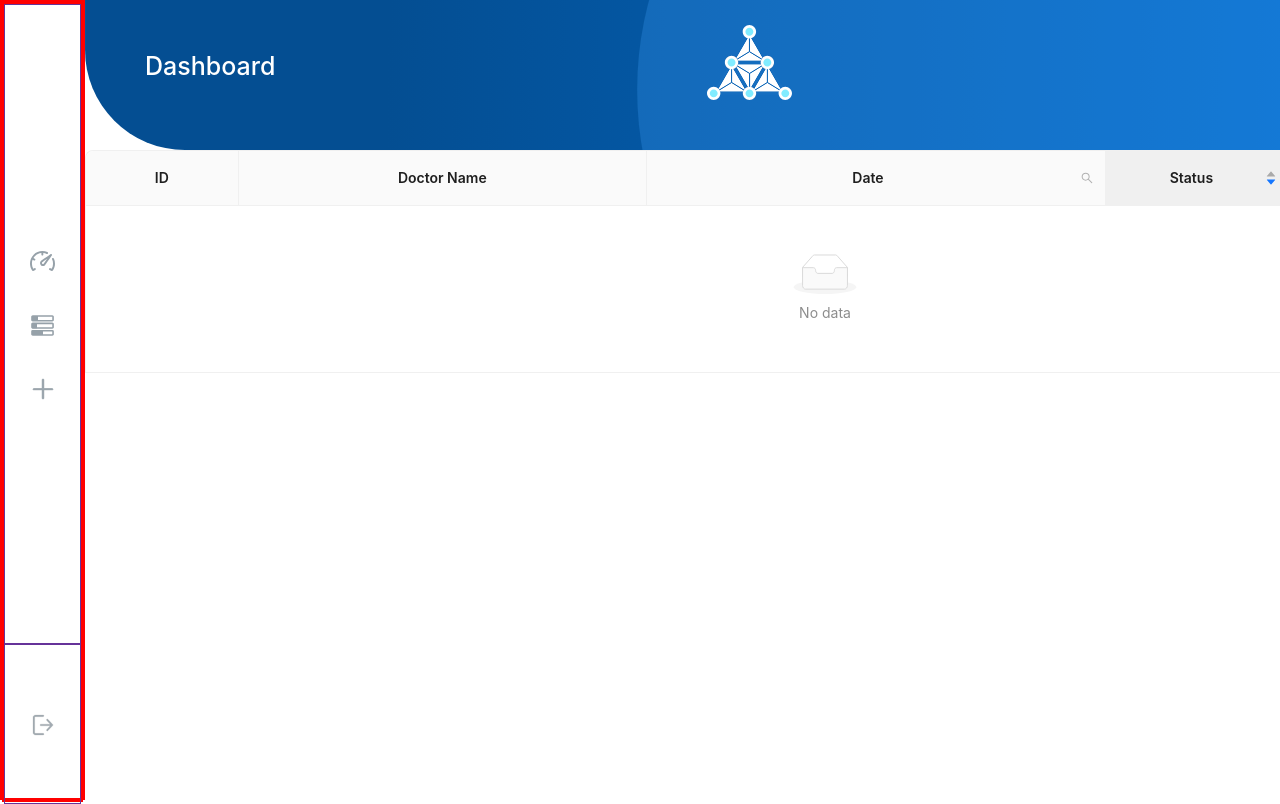
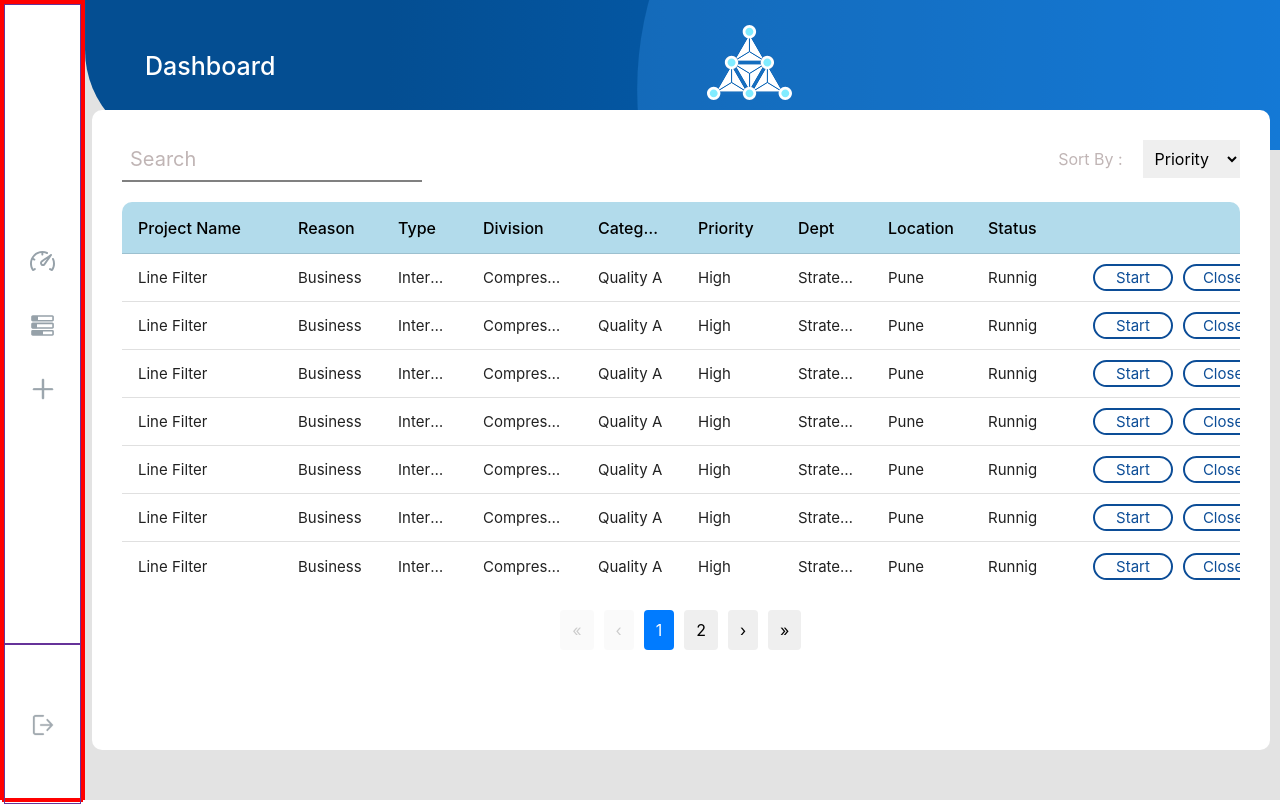
Before and after one commit to RohanPatil-dev/Company-Frontend, a React (Create React App) app: page / in a window 1280 px wide. Shown: the top 804 px of the page. Built offline with nearby package versions, Linux system fonts and the light colour scheme.

Commit message:
datatable added successfully

```diff
--- a/package.json
+++ b/package.json
@@ -4,6 +4,7 @@
   "private": true,
   "dependencies": {
     "@ant-design/icons": "^5.4.0",
+    "@fortawesome/fontawesome-free": "^6.6.0",
     "@reduxjs/toolkit": "^2.2.7",
     "@testing-library/jest-dom": "^5.17.0",
     "@testing-library/react": "^13.4.0",
@@ -15,6 +16,7 @@
     "highcharts": "^11.4.8",
     "highcharts-react-official": "^3.2.1",
     "react": "^18.3.1",
+    "react-data-table-component": "^7.6.2",
     "react-dom": "^18.3.1",
     "react-highlight-words": "^0.20.0",
     "react-loader-spinner": "^6.1.6",
--- a/src/App.js
+++ b/src/App.js
@@ -3,6 +3,7 @@ import React from 'react';
 import "./CSS/Signin.css"
 import "./CSS/Dashboard.css"
 import "./CSS/Project-Form.css"
+import "./CSS/DataTable.css"
 
 import Main from './Components/Main';
 
--- /dev/null
+++ b/src/CSS/DataTable.css
@@ -0,0 +1,60 @@
+* {
+    margin: 0;
+    padding: 0;
+    box-sizing: border-box;
+}
+
+.d-Table {
+    background-color: rgb(227, 227, 227);
+    height: 100vh;
+}
+
+.dataTable {
+    padding: 30px;
+    position: relative;
+    bottom: 40px;
+    left: 7px;
+    width: 92vw;
+    background-color: white;
+    border-radius: 10px;
+    height: 80vh;
+}
+
+.searchTable {
+    display: flex;
+    flex-direction: row;
+    justify-content: space-between;
+}
+
+.sort {
+    outline: none;
+    border: none;
+    border-bottom: 2px solid gray;
+}
+
+.sort::placeholder {
+    font-size: 20px;
+    color: rgb(192, 181, 181);
+}
+
+.status-btn {
+    width: 80px;
+    border: 2px solid #0c4d97;
+    background-color: white;
+    padding: 2px;
+    border-radius: 20px;
+    color: #0c4d97;
+    margin-left: 5px;
+    outline: none;
+}
+
+.status-btn-active {
+    background-color: #0c4d97;
+    color: white;
+    width: 80px;
+    border: 2px solid #0c4d97;
+    padding: 2px;
+    border-radius: 20px;
+    margin-left: 5px;
+    outline: none;
+}
--- /dev/null
+++ b/src/Components/DataTable/CustomPagination.jsx
@@ -0,0 +1,114 @@
+import React from "react";
+
+function CustomPagination({ currentPage, totalPages, onPageChange }) {
+  const handlePageChange = (page) => {
+    if (page >= 1 && page <= totalPages) {
+      onPageChange(page);
+    }
+  };
+
+  const buttonStyle = {
+    border: "none",
+    padding: "8px 12px",
+    margin: "0 5px",
+    borderRadius: "4px",
+    cursor: "pointer",
+  };
+
+  const activeButtonStyle = {
+    ...buttonStyle,
+    backgroundColor: "#007bff",
+    color: "white",
+  };
+
+  const disabledButtonStyle = {
+    ...buttonStyle,
+    color: "#ccc",
+    cursor: "not-allowed",
+  };
+
+  const pageNumbers = [];
+
+  // Always show the first page
+  pageNumbers.push(
+    <button
+      key={1}
+      onClick={() => handlePageChange(1)}
+      style={currentPage === 1 ? activeButtonStyle : buttonStyle}
+    >
+      1
+    </button>
+  );
+
+  // If the current page is greater than 4, show ellipsis
+  if (currentPage > 4) {
+    pageNumbers.push(<span key="ellipsis1">...</span>);
+  }
+
+  // Show 3 pages around the current page
+  for (let i = Math.max(2, currentPage - 1); i <= Math.min(currentPage + 2, totalPages - 1); i++) {
+    pageNumbers.push(
+      <button
+        key={i}
+        onClick={() => handlePageChange(i)}
+        style={currentPage === i ? activeButtonStyle : buttonStyle}
+      >
+        {i}
+      </button>
+    );
+  }
+
+  // If the current page is less than totalPages - 3, show ellipsis
+  if (currentPage < totalPages - 3) {
+    pageNumbers.push(<span key="ellipsis2">...</span>);
+  }
+
+  // Always show the last page
+  pageNumbers.push(
+    <button
+      key={totalPages}
+      onClick={() => handlePageChange(totalPages)}
+      style={currentPage === totalPages ? activeButtonStyle : buttonStyle}
+    >
+      {totalPages}
+    </button>
+  );
+
+  return (
+    <div style={{ display: "flex", justifyContent: "center", alignItems: "center", marginTop: "20px" }}>
+      <button
+        onClick={() => handlePageChange(1)}
+        style={currentPage === 1 ? disabledButtonStyle : buttonStyle}
+        disabled={currentPage === 1}
+      >
+        &laquo;
+      </button>
+      <button
+        onClick={() => handlePageChange(currentPage - 1)}
+        style={currentPage === 1 ? disabledButtonStyle : buttonStyle}
+        disabled={currentPage === 1}
+      >
+        &lsaquo;
+      </button>
+
+      {pageNumbers}
+
+      <button
+        onClick={() => handlePageChange(currentPage + 1)}
+        style={currentPage === totalPages ? disabledButtonStyle : buttonStyle}
+        disabled={currentPage === totalPages}
+      >
+        &rsaquo;
+      </button>
+      <button
+        onClick={() => handlePageChange(totalPages)}
+        style={currentPage === totalPages ? disabledButtonStyle : buttonStyle}
+        disabled={currentPage === totalPages}
+      >
+        &raquo;
+      </button>
+    </div>
+  );
+}
+
+export default CustomPagination;
--- a/src/Components/DataTable/D_Table.jsx
+++ b/src/Components/DataTable/D_Table.jsx
@@ -1,195 +1,209 @@
-import React, { useRef, useState } from "react"
+import React, { useState, useEffect } from "react";
+import DataTable from "react-data-table-component";
+import CustomPagination from "./CustomPagination"; // Import the custom pagination component
+import '@fortawesome/fontawesome-free/css/all.min.css'; // Import FontAwesome CSS
 
-// for data table
-import { Button, Input, Space, Table, Popconfirm } from 'antd';
-import { SearchOutlined } from '@ant-design/icons';
-
-import Highlighter from 'react-highlight-words';
 
 export default function D_Table() {
 
-  // data table code
+  const data = [
+    { id: 1, projectName: "Line Filter", Reason: "Business", Type: "Internal", Division: "Compressor", Category: "Quality A", Priority: "High", Dept: "Strategy", Location: "Pune", Status: "Runnig", action: "" },
+    { id: 2,  projectName: "Line Filter", Reason: "Business", Type: "Internal", Division: "Compressor", Category: "Quality A", Priority: "High", Dept: "Strategy", Location: "Pune", Status: "Runnig", action: "" },
+    { id: 3,  projectName: "Line Filter", Reason: "Business", Type: "Internal", Division: "Compressor", Category: "Quality A", Priority: "High", Dept: "Strategy", Location: "Pune", Status: "Runnig", action: "" },
+    { id: 4,  projectName: "Line Filter", Reason: "Business", Type: "Internal", Division: "Compressor", Category: "Quality A", Priority: "High", Dept: "Strategy", Location: "Pune", Status: "Runnig", action: "" },
+    { id: 5,  projectName: "Line Filter", Reason: "Business", Type: "Internal", Division: "Compressor", Category: "Quality A", Priority: "High", Dept: "Strategy", Location: "Pune", Status: "Runnig", action: "" },
+    { id: 6,  projectName: "Line Filter", Reason: "Business", Type: "Internal", Division: "Compressor", Category: "Quality A", Priority: "High", Dept: "Strategy", Location: "Pune", Status: "Runnig", action: "" },
+    { id: 7,  projectName: "Line Filter", Reason: "Business", Type: "Internal", Division: "Compressor", Category: "Quality A", Priority: "High", Dept: "Strategy", Location: "Pune", Status: "Runnig", action: "" },
+    { id: 8,  projectName: "Line Filter", Reason: "Business", Type: "Internal", Division: "Compressor", Category: "Quality A", Priority: "High", Dept: "Strategy", Location: "Pune", Status: "Runnig", action: "" },
+    { id: 9,  projectName: "Line Filter", Reason: "Business", Type: "Internal", Division: "Compressor", Category: "Quality A", Priority: "High", Dept: "Strategy", Location: "Pune", Status: "Runnig", action: "" },
+    { id: 10,  projectName: "Line Filter", Reason: "Business", Type: "Internal", Division: "Compressor", Category: "Quality A", Priority: "High", Dept: "Strategy", Location: "Pune", Status: "Runnig", action: "" },
+    { id: 11,  projectName: "Line Filter", Reason: "Business", Type: "Internal", Division: "Compressor", Category: "Quality A", Priority: "High", Dept: "Strategy", Location: "Pune", Status: "Runnig", action: "" },
+    { id: 12,  projectName: "Line Filter", Reason: "Business", Type: "Internal", Division: "Compressor", Category: "Quality A", Priority: "High", Dept: "Strategy", Location: "Pune", Status: "Runnig", action: "" },
+  ]
 
-  const [searchText, setSearchText] = useState('');
-  const [searchedColumn, setSearchedColumn] = useState('');
-  const searchInput = useRef(null);
 
-  const handleSearch = (selectedKeys, confirm, dataIndex) => {
-    confirm();
-    setSearchText(selectedKeys[0]);
-    setSearchedColumn(dataIndex);
-  };
+  const [buttonSelection, setButtonSelection] = useState({id : null,action : null})
 
-  const handleReset = (clearFilters) => {
-    clearFilters();
-    setSearchText('');
-  };
+  function handleButtonClick(row,action) {
+    setButtonSelection({id : row.id,action : action});
+  }
 
-  const getColumnSearchProps = (dataIndex) => ({
-    filterDropdown: ({ setSelectedKeys, selectedKeys, confirm, clearFilters, close }) => (
-      <div
-        style={{
-          padding: 8,
-        }}
-        onKeyDown={(e) => e.stopPropagation()}
-      >
-        <Input
-          ref={searchInput}
-          placeholder={`Search ${dataIndex}`}
-          value={selectedKeys[0]}
-          onChange={(e) => setSelectedKeys(e.target.value ? [e.target.value] : [])}
-          onPressEnter={() => handleSearch(selectedKeys, confirm, dataIndex)}
-          style={{
-            marginBottom: 8,
-            display: 'block',
-          }}
-        />
-        <Space>
-          <Button
-            type="primary"
-            onClick={() => handleSearch(selectedKeys, confirm, dataIndex)}
-            icon={<SearchOutlined />}
-            size="small"
-            style={{
-              width: 90,
-            }}
-          >
-            Search
-          </Button>
-          <Button
-            onClick={() => clearFilters && handleReset(clearFilters)}
-            size="small"
-            style={{
-              width: 90,
-            }}
-          >
-            Reset
-          </Button>
-          <Button
-            type="link"
-            size="small"
-            onClick={() => {
-              confirm({
-                closeDropdown: false,
-              });
-              setSearchText(selectedKeys[0]);
-              setSearchedColumn(dataIndex);
-            }}
-          >
-            Filter
-          </Button>
-          <Button
-            type="link"
-            size="small"
-            onClick={() => {
-              close();
-            }}
-          >
-            close
-          </Button>
-        </Space>
-      </div>
-    ),
-    filterIcon: (filtered) => (
-      <SearchOutlined
-        style={{
-          color: filtered ? '#1677ff' : undefined,
-        }}
-      />
-    ),
-    onFilter: (value, record) =>
-      record[dataIndex].toString().toLowerCase().includes(value.toLowerCase()),
-    onFilterDropdownOpenChange: (visible) => {
-      if (visible) {
-        setTimeout(() => searchInput.current?.select(), 100);
+
+  const [records, setRecords] = useState(data);
+  const [currentPage, setCurrentPage] = useState(1);
+  const [sortPriority, setSortPriority] = useState("all");
+  const rowsPerPage = 7;
+
+  function handleFilter(event) {
+    const filteredData = data.filter((value) =>
+      value.name.toLowerCase().includes(event.target.value.toLowerCase())
+    );
+    setRecords(filteredData);
+    setCurrentPage(1);
+  }
+
+  function handleSort(event) {
+    const sortValue = event.target.value;
+    setSortPriority(sortValue);
+
+    const priorityOrder = ["high", "medium", "low"];
+    const sortIndex = priorityOrder.indexOf(sortValue);
+
+    const sortedData = data.sort((a, b) => {
+      const aPriorityIndex = priorityOrder.indexOf(a.priority);
+      const bPriorityIndex = priorityOrder.indexOf(b.priority);
+
+      if (sortValue === "all") {
+        return aPriorityIndex - bPriorityIndex; // Default sorting
+      } else {
+        return (aPriorityIndex === sortIndex ? -1 : (bPriorityIndex === sortIndex ? 1 : 0)) ||
+          (aPriorityIndex - bPriorityIndex);
       }
-    },
-    render: (text) =>
-      searchedColumn === dataIndex ? (
-        <Highlighter
-          highlightStyle={{
-            backgroundColor: '#ffc069',
-            padding: 0,
-          }}
-          searchWords={[searchText]}
-          autoEscape
-          textToHighlight={text ? text.toString() : ''}
-        />
-      ) : (
-        text
-      ),
-  });
+    });
 
-  // const modifiedData = appointments.map(({ body, index, ...item }) => ({
-  //   ...item,
-  //   key: item.id,
-  //   comment: body
-  // }))
+    setRecords(sortedData);
+    setCurrentPage(1);
+  }
 
-  // console.log("modify", modifiedData);
+  const paginatedData = records.slice(
+    (currentPage - 1) * rowsPerPage,
+    currentPage * rowsPerPage
+  );
 
-  // pagination purpose
-  const [currentPage, setcurrentPage] = useState(1)
+  const totalPages = Math.ceil(records.length / rowsPerPage);
 
-  let pageSize = 10
+  useEffect(() => {
+    setCurrentPage(1);
+  }, [records]);
 
   const columns = [
     {
-      title: "ID",
-      key: "index",
-      render: (text, record, index) => (currentPage - 1) * pageSize + index + 1,
-      width: '0.3%',
-      align: "center",
+      name: "Project Name",
+      selector: (row) => row.projectName,
+      width: '160px',
+    },
+    {
+      name: "Reason",
+      selector: (row) => row.Reason,
+      width: '100px',
+    },
+    {
+      name: "Type",
+      selector: (row) => row.Type,
+      width: '85px',
+    },
+    {
+      name: "Division",
+      selector: (row) => row.Division,
+      width: '115px',
+    },
+    {
+      name: "Category",
+      selector: (row) => row.Category,
+      width: '100px',
+    },
+    {
+      name: "Priority",
+      selector: (row) => row.Priority,
+      width: '100px',
+    },
+    {
+      name: "Dept",
+      selector: (row) => row.Dept,
+      width: '90px',
+    },
+    {
+      name: "Location",
+      selector: (row) => row.Location,
+      width: '100px',
+    },
+    {
+      name: "Status",
+      selector: (row) => row.Status,
+      width: '100px',
+    },
+    {
+      name: "",
+      cell: (row) => (
+        <div style={{ display: "flex", gap: "5px" }}>
+          <button  onClick={() => {handleEdit(row); handleButtonClick(row,"Start")}} className={`${buttonSelection.id === row.id && buttonSelection.action === "Start" ? 'status-btn-active' : 'status-btn'}`}>Start</button>
+          <button onClick={() => {handleDelete(row); handleButtonClick(row,"Close")}}  className={`${buttonSelection.id === row.id && buttonSelection.action === "Close" ? 'status-btn-active' : 'status-btn'}`}>Close</button>
+          <button onClick={() => {handleView(row); handleButtonClick(row,"Cancel")}}  className={`${buttonSelection.id === row.id && buttonSelection.action === "Cancel" ? 'status-btn-active' : 'status-btn'}`}>Cancel</button>
+        </div>
+      ),
+      width: '180px',
+    },
+  ];
 
-    }, {
-      title: "Doctor Name",
-      key: "doctor",
-      render: (text, record, index) => "",
-      width: '0.8%',
-      align: "center",
+  function handleEdit() {
 
-    }, {
-      title: "Date",
-      dataIndex: "date",
-      key: "date",
-      ...getColumnSearchProps('date'),
-      width: '0.9%',
-      align: "center",
+  }
 
-    }, {
-      title: "Status",
-      dataIndex: "status",
-      key: "status",
-      ...getColumnSearchProps('status'),
-      width: '0.4%',
-      align: "center",
-      defaultSortOrder: 'descend',
-      sorter: (a, b) => a.status > b.status,
-    }, {
-      title: "Action",
-      dataIndex: "action",
-      key: "action",
-      render: (_, record) => <button className="btn btn-primary action" onClick={()=>{}} data-toggle="modal" data-target="#doctorModal">Change Status</button>,
-      width: '0.5%',
-      align: "center"
-    }
-  ]
+  function handleDelete() {
+
+  }
+
+  function handleView() {
+
+  }
+
+  const customStyles = {
+    headRow: {
+      style: {
+        backgroundColor: 'rgb(178, 219, 235)',
+        color: 'black',
+      },
+    },
+    headCells: {
+      style: {
+        fontSize: '16px',
+      },
+    },
+    cells: {
+      style: {
+        fontSize: '15px',
+      },
+    },
+  };
+
+
+
   return (
-    <div>
-          <Table
-              columns={columns}
-              dataSource={""}
-              rowKey={"_id"}
-              bordered
-              pagination = {
-                {
-                  // pageSize : pageSize,
-                  current : currentPage,
-                  onChange : (page) => setcurrentPage(page)
-                }
-              }
-              scroll={{y : 500}}
+    <>
+      <div className="dataTable">
+        <div className="searchTable">
+          <div>
+            <input
+              type="text"
+              onChange={handleFilter}
+              placeholder="Search"
+              className="sort"
+              style={{ marginBottom: "20px", padding: "8px", width: "300px" }}
             />
-    </div>
-  )
+          </div>
+
+          <div>
+            <p><span style={{ color: "rgb(192, 181, 181)" }}>Sort By :</span><span>
+              <select onChange={handleSort} value={sortPriority} style={{ marginLeft: "20px", padding: "8px", border: "none", outline: "none" }}>
+                <option value="all">Priority</option>
+                <option value="high">High</option>
+                <option value="medium">Medium</option>
+                <option value="low">Low</option>
+              </select>
+            </span></p>
+          </div>
+        </div>
+
+
+        <DataTable columns={columns} data={paginatedData} pagination={false} customStyles={customStyles} />
+
+        <CustomPagination
+          currentPage={currentPage}
+          totalPages={totalPages}
+          onPageChange={(page) => setCurrentPage(page)}
+        />
+      </div>
+    </>
+
+  );
 }
--- a/src/Components/DataTable/DataTable.jsx
+++ b/src/Components/DataTable/DataTable.jsx
@@ -5,7 +5,7 @@ import Homepage_header from "../Reusable Components/Homepage_header"
 export default function DataTable() {
 
   return (
-    <div>
+    <div className="d-Table">
       <Homepage_header/>
       <D_Table />
     </div>
```
Also changed, not shown: 1 other file (tests, documents, lock files or other folders).
